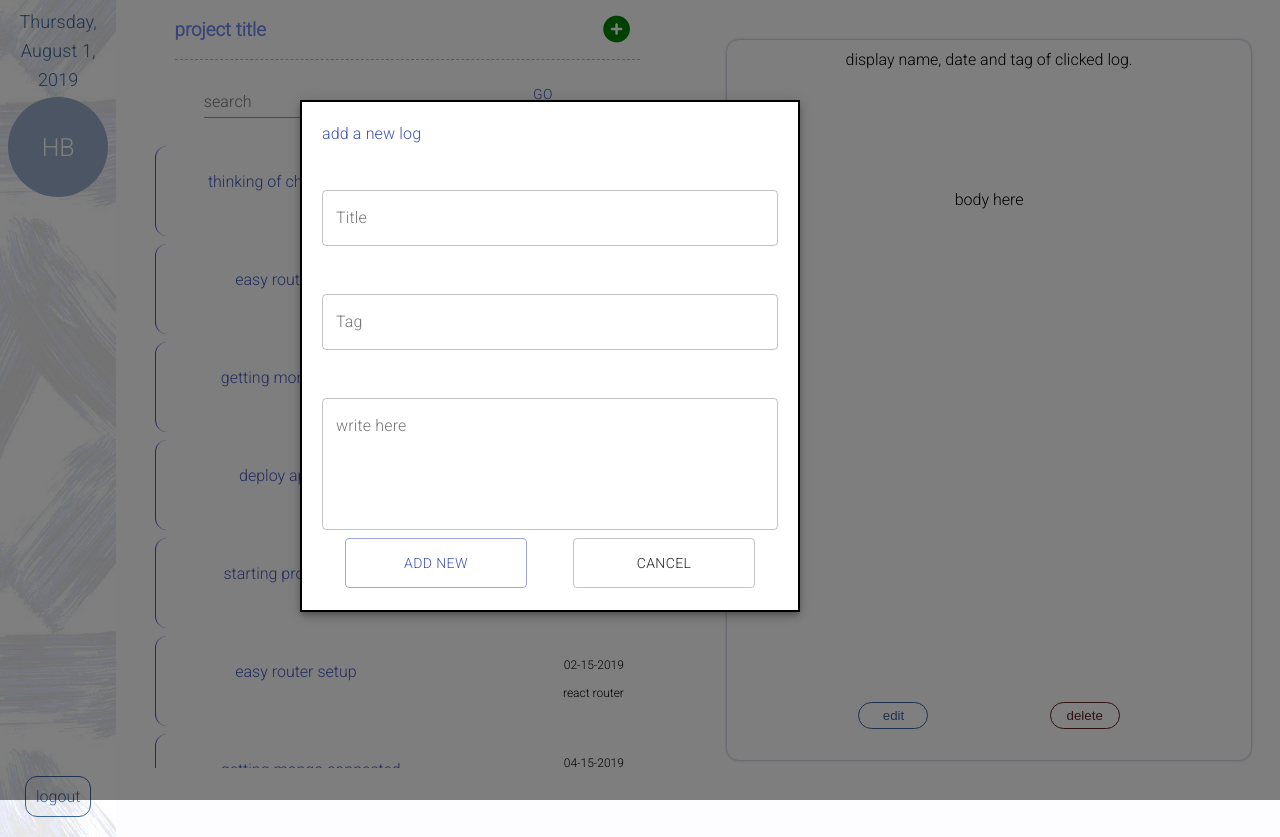
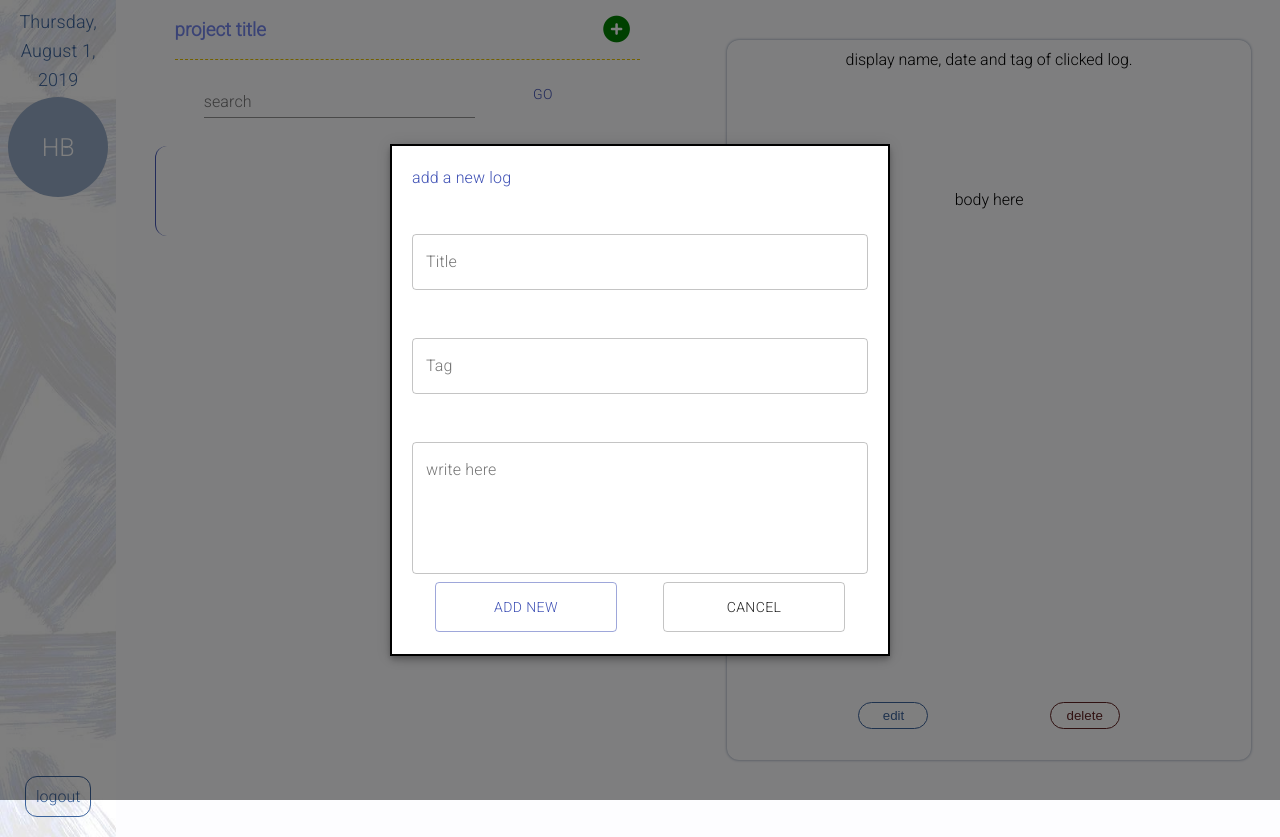
Before and after one commit to hnbarr/standup, a React (Create React App) app: page /log in a window 1280 px wide. Both pictures are taken after a click on the button 616 px from the left and 29 px from the top of the page. Built offline with nearby package versions, Linux system fonts and the light colour scheme.

Commit message:
working on logs currently not locating the state in props. save spot need to finish up on it after break

```diff
--- a/src/Router.js
+++ b/src/Router.js
@@ -3,14 +3,14 @@ import { Switch, Route } from 'react-router-dom'
 // import components here
 import Login from './components/Login'
 import Dashboard from './components/Dashboard'
-import Log from './components/Log'
+import Logs from './components/Log'
 
 const Router = () => {
     return (
         <Switch>
             <Route exact path='/' component={Login}></Route>
             <Route path='/dashboard' component={Dashboard}></Route>
-            <Route path='/log' component={Log}></Route>
+            <Route path='/log' component={Logs}></Route>
             {/* need to update the log path to include project ids */}
         </Switch>
     );
--- a/src/components/Blockers.js
+++ b/src/components/Blockers.js
@@ -11,20 +11,11 @@ const styles = theme => ({
       left: '50%',
       transform: 'translate(-50%, -50%)',
       width: '500px',
-      height: '300px',
-      margin: '0 auto',
       [theme.breakpoints.down('sm')]: {
-          top: '50%',
-          left: '50%',
-          transform: 'translate(-50%, -50%)',
           width: '400px'
       },
       [theme.breakpoints.down('xs')]: {
-          top: '50%',
-          left: '50%',
-          transform: 'translate(-50%, -50%)',
           width: '300px',
-          height: '250px',
       },
       backgroundColor: theme.palette.background.paper,
       border: '2px solid #000',
--- a/src/components/Log.js
+++ b/src/components/Log.js
@@ -1,43 +1,93 @@
-import React from 'react'
+import React, { Component } from 'react'
 import './styles/log.css'
 import Nav from './Nav'
-import { useState } from 'react'
 import { TextField, Button, Modal, Typography } from '@material-ui/core'
-import { makeStyles } from '@material-ui/core/styles';
+import { withStyles } from '@material-ui/core/styles';
 // import PropTypes from 'prop-types'
 
-const Log = props => {
-    return (
-        <div id='log'>
-            <Nav id='navLog'/>
-            <div id='logLeftPane'>
-                <div id='logBar'>
-                    <h3>project title</h3>
-                    <LogModal />
-                </div>
-                <form id='search'>
-                    <TextField id="searchTag" label="search" placeholder='eg. mongo'/>
-                    <Button id='searchBtn' color='primary' type='submit'>go</Button>
-                </form>
-                <div id='logList'>
-                    <LogListItem title='thinking of changing to bootstrap' date='04-20-2019' tag='styles' />
-                    <LogListItem title='easy router setup' date='02-15-2019' tag='react router' />
-                    <LogListItem title='getting mongo connected' date='04-15-2019' tag='mongo' />
-                    <LogListItem title='deploy app test' date='04-20-2019' tag='heroku' />
-                    <LogListItem title='starting project: the plan' date='02-15-2019' tag='start' />
-                    <LogListItem title='easy router setup' date='02-15-2019' tag='react router' />
-                    <LogListItem title='getting mongo connected' date='04-15-2019' tag='mongo' />
-                </div>
+const styles = theme => ({
+    paper: {
+      position: 'absolute',
+      top: '50%',
+      left: '50%',
+      transform: 'translate(-50%, -50%)',
+      width: '500px',
+      [theme.breakpoints.down('sm')]: {
+        width: '400px'
+      },
+      [theme.breakpoints.down('xs')]: {
+        width: '300px'
+      },
+      backgroundColor: theme.palette.background.paper,
+      border: '2px solid #000',
+      boxShadow: theme.shadows[5],
+      padding: theme.spacing(2, 4, 4),
+      outline: 'none',
+    },
+  });
+
+
+  class LogModal extends Component {
+    state = {
+        open: false,
+        title: '',
+        tag: '',
+        description: '',
+    }
+
+    handleOpen = () => {
+        this.setState({
+            open: (!this.state.open)
+        })
+    };
+
+    handleClose = () => {
+        this.setState({
+            open: !this.state.open,
+            title: '',
+            tag: '',
+            description: ''
+        })
+    };
+
+    handleSubmit = () => {
+        // debugger;
+        const {title, tag, description} = this.state
+        this.props.createLog({title, tag, description})
+        this.handleClose()
+    }
+
+    handleChange = (e) => {
+        const newState = {...this.state}
+        newState[e.target.name] = e.target.value
+        this.setState(newState)
+    }
+
+    render() {
+        const { classes } = this.props
+
+        return (
+            <div>
+                <button onClick={this.handleOpen} className='addBtn' ><i className="fas fa-plus-circle fa-2x"></i> </button>
+                <Modal aria-labelledby="simple-modal-title" aria-describedby="simple-modal-description" open={this.state.open} onClose={this.handleClose}>
+                    <form id='addNewLog' className={classes.paper} onSubmit={this.handleSubmit}>
+                        <Typography id='modalName' color='primary'> add a new log</Typography>
+                        <TextField onChange={e => this.handleChange(e)} value={this.state.title} name='title' className="formTitle" label="Title" margin="normal" variant="outlined"/>
+                        <TextField onChange={e => this.handleChange(e)} value={this.state.tag} name='tag' className="formTag" label="Tag" margin="normal" variant="outlined" placeholder='eg. Redux'/>
+                        <TextField onChange={e => this.handleChange(e)} value={this.state.description} name='description' className='formText' id="outlined-multiline-static" label="write here" rows="5" margin="normal" variant="outlined" multiline />
+                        <div id='modalButtons'>
+                            <Button onClick={this.handleSubmit} className='formBtn' variant='outlined' color='primary'>Add New</Button>
+                            <Button onClick={this.handleClose} className='closeBtn' variant='outlined' color='default'>cancel</Button>
+                        </div>
+                    </form>
+                </Modal>
             </div>
-
-            <div id='logRightPane'>
-                <LogPreview />
-            </div>
-        </div>
-    )
+        )
+    }
 }
 
-export const LogListItem = props => {
+const Log = props => {
+    console.log('logProps: ', props)
     const handleSelect = (e) => {
         e.preventDefault()
         console.log(e.target)
@@ -46,14 +96,14 @@ export const LogListItem = props => {
         <div className='logItem' onClick={handleSelect}>
             <div id='deets'>
                 <p id='liTitle'>{props.title}</p>
-                <p id='liDate'>{props.date}</p>
+                <p id='liDate'>{props.description}</p>
                 <p id='liTag'>{props.tag}</p>
             </div>
         </div>
     )
 }
 
-export const LogPreview = props => {
+const LogPreview = props => {
     const handleEdit = () => {
 
     }
@@ -76,77 +126,35 @@ export const LogPreview = props => {
     )
 }
 
-export const LogModal = props => {
-    const [open, setOpen] = useState(false);
-    const [title, setNewTitle] = useState('');
-    const [tag, setNewTag] = useState('');
-    const [text, setNewText] = useState('');
+const Logs = props => {
+    console.log('logs props : ', props)
+    return (
+        <div id='log'>
+            <Nav id='navLog'/>
+            <div id='logLeftPane'>
+                <div id='logBar'>
+                    <h3>project title</h3>
+                    <LogModal {...props} />
+                </div>
+                <form id='search'>
+                    <TextField id="searchTag" label="search" placeholder='eg. mongo'/>
+                    <Button id='searchBtn' color='primary' type='submit'>go</Button>
+                </form>
+                <div id='logList'>
+                    <Log />
+                    {/* map here */}
+                </div>
+            </div>
 
-      const useStyles = makeStyles(theme => ({
-        paper: {
-          position: 'absolute',
-          top: '100px',
-          left: '300px',
-          width: '500px',
-          [theme.breakpoints.down('sm')]: {
-            top: '80px',
-            left: '150px',
-            width: '400px'
-          },
-          [theme.breakpoints.down('xs')]: {
-            top: '50px',
-            left: '40px',
-            width: '300px'
-          },
-          backgroundColor: theme.palette.background.paper,
-          border: '2px solid #000',
-          boxShadow: theme.shadows[5],
-          padding: theme.spacing(2, 4, 4),
-          outline: 'none',
-        },
-      }));
-
-    const classes = useStyles();
-
-
-    const handleOpen = () => {
-      setOpen(true);
-    };
-
-    const handleClose = () => {
-      setOpen(false);
-      setNewTag('')
-      setNewText('')
-      setNewTitle('')
-    };
-
-    const handleSubmit = () => {
-        console.log('new text: ', text, "new title: ", title, 'new tag: ', tag)
-        handleClose()
-    }
-
-
-    return (
-        <div>
-            <button onClick={handleOpen} className='addBtn' ><i className="fas fa-plus-circle fa-2x"></i> </button>
-            <Modal aria-labelledby="simple-modal-title" aria-describedby="simple-modal-description" open={open} onClose={handleClose}>
-                <form id='addNewLog' className={classes.paper}>
-                    <Typography id='modalName' color='primary'> add a new log</Typography>
-                    <TextField onChange={e => setNewTitle(e.target.value)} value={title} name='title' className="formTitle" label="Title" margin="normal" variant="outlined"/>
-                    <TextField onChange={e => setNewTag(e.target.value)} value={tag} name='tag' className="formTag" label="Tag" margin="normal" variant="outlined" placeholder='eg. Redux'/>
-                    <TextField onChange={e => setNewText(e.target.value)} value={text} name='text' className='formText' id="outlined-multiline-static" label="write here" rows="5" margin="normal" variant="outlined" multiline />
-                    <div id='modalButtons'>
-                        <Button onClick={handleSubmit} className='formBtn' variant='outlined' color='primary'>Add New</Button>
-                        <Button onClick={handleClose} className='closeBtn' variant='outlined' color='default'>cancel</Button>
-                    </div>
-                </form>
-            </Modal>
+            <div id='logRightPane'>
+                <LogPreview />
+            </div>
         </div>
     )
 }
 
-Log.propTypes = {
+Logs.propTypes = {
 
 }
 
-export default Log
+export default withStyles(styles)(Logs)
--- a/src/components/Projects.js
+++ b/src/components/Projects.js
@@ -13,15 +13,9 @@ const styles = theme => ({
       transform: 'translate(-50%, -50%)',
       width: '500px',
       [theme.breakpoints.down('sm')]: {
-        top: '50%',
-        left: '50%',
-        transform: 'translate(-50%, -50%)',
         width: '400px'
       },
       [theme.breakpoints.down('xs')]: {
-        top: '50%',
-        left: '50%',
-        transform: 'translate(-50%, -50%)',
         width: '300px'
       },
       backgroundColor: theme.palette.background.paper,
--- a/src/components/Tasks.js
+++ b/src/components/Tasks.js
@@ -14,15 +14,9 @@ const styles = theme => ({
       width: '500px',
       height: '300px',
       [theme.breakpoints.down('sm')]: {
-          top: '50%',
-          left: '50%',
-          transform: 'translate(-50%, -50%)',
           width: '400px'
       },
       [theme.breakpoints.down('xs')]: {
-          top: '50%',
-          left: '50%',
-          transform: 'translate(-50%, -50%)',
           width: '300px',
           height: '250px',
       },
@@ -38,7 +32,7 @@ class TaskModal extends Component {
     state = {
         open: false,
         task: '',
-        checked: []
+        checked: [] //for task progress in stats
     }
 
     toggleOpen = () => this.setState({ open: !this.state.open })
--- a/src/containers/StatContainer.js
+++ b/src/containers/StatContainer.js
@@ -10,9 +10,9 @@ function mapStateToProps(state) {
 
 const mapDispatchToProps = (dispatch) => {
     return {
-      updateStat: () => dispatch(updateStat()),
+      updateStat: (stat) => dispatch(updateStat(stat)),
       listStats: () => dispatch(listStats()),
-      deleteStat: () => dispatch(deleteStat())
+      deleteStat: (stat) => dispatch(deleteStat(stat))
     }
   }
 
--- a/src/redux/state.js
+++ b/src/redux/state.js
@@ -3,5 +3,4 @@ export default {
     tasks: [],
     blockers: [],
     stats: [],
-    logs: []
 }
```
Also changed, not shown: src/containers/LogContainer.js (+6 -6 lines), src/redux/actions/blockerActions.js (+22 -22 lines), 1 other file (tests, documents, lock files or other folders).
